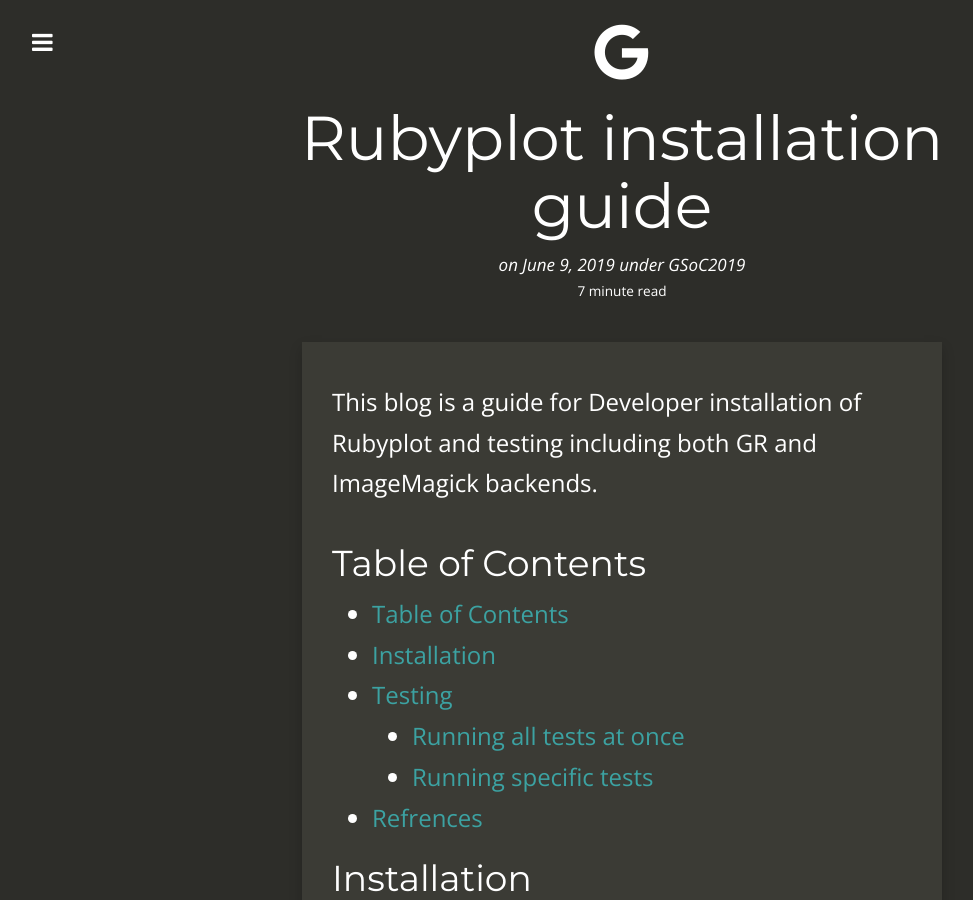
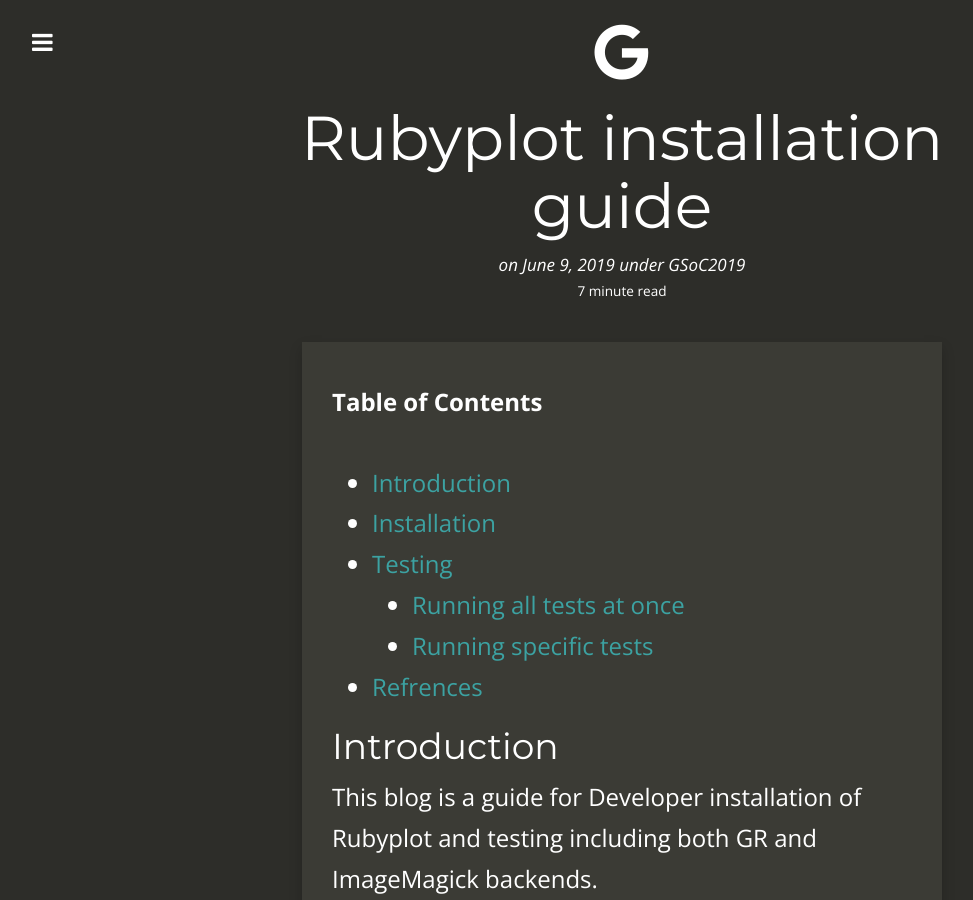
Before and after one commit to alishdipani/Old_Website, a Jekyll site: the page built from _posts/2019-06-09-Rubyplot-installation-guide.md, in a window 1280 px wide and 900 px high. Shown: the whole window, without its empty margins (18-991 px from the left). Built offline with Jekyll 4.4.1, drawn with Linux system fonts in a browser that asks for light colours; nearby versions of some CDN libraries; comment, search, counter and statistics services are not loaded.

Commit message:
Update 2019-06-09-Rubyplot-installation-guide.md

```diff
--- a/_posts/2019-06-09-Rubyplot-installation-guide.md
+++ b/_posts/2019-06-09-Rubyplot-installation-guide.md
@@ -11,11 +11,12 @@ tags:
  - SciRuby
  - Rubyplot
 ---
-This blog is a guide for Developer installation of Rubyplot and testing including both GR and ImageMagick backends.
-
-# Table of Contents
+**Table of Contents**
 * TOC
 {:toc}
+
+# Introduction
+This blog is a guide for Developer installation of Rubyplot and testing including both GR and ImageMagick backends.
 
 # Installation
 P.S.- Make sure you have installed Ruby and have updated it to the latest version.
```
